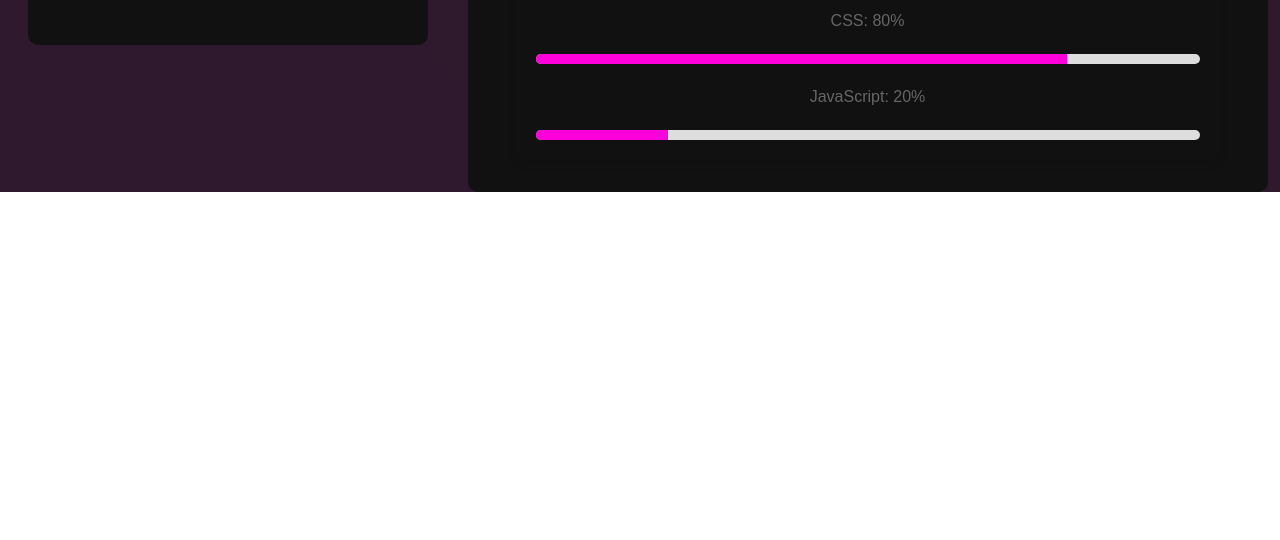
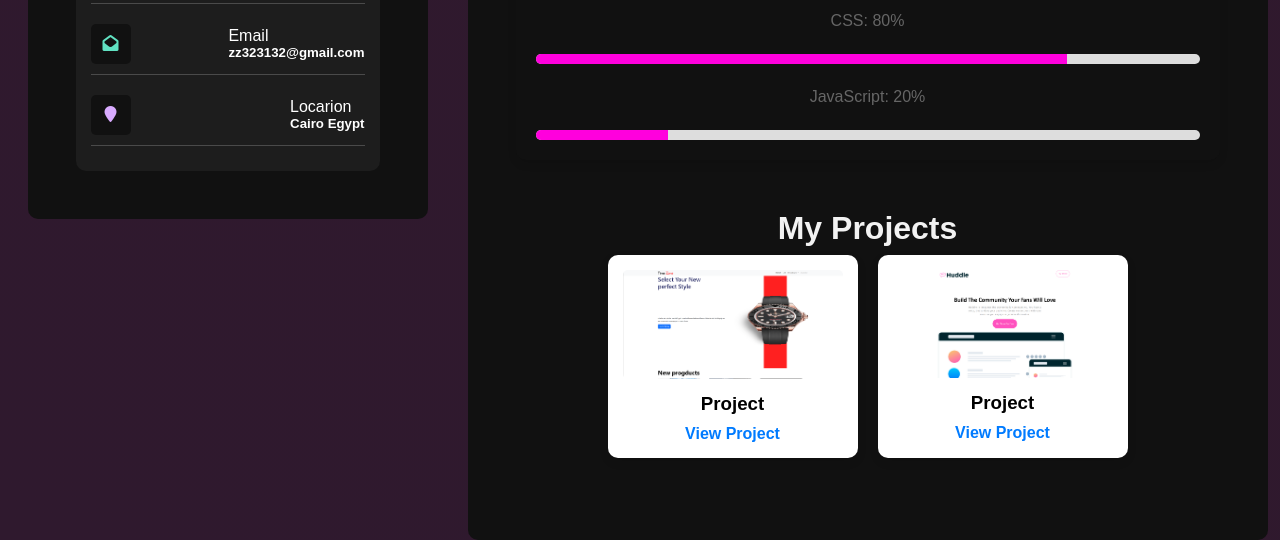
Before and after one commit to ziad1225/ziadz, a plain HTML site: page index.html in a window 1280 px wide. Shown: the part 1032-1572 px from the top of the page. Before the commit the page ends 1224 px from the top, so only its background shows below. Drawn offline with Linux system fonts and the light colour scheme.

Commit message:
first app

```diff
--- a/index.html
+++ b/index.html
@@ -130,6 +130,28 @@
     <div class="progress"><div class="progress-bar" style="width: 20%;"></div></div>
 </div>
 
+
+<div class="portfolio">
+    <h2>My Projects</h2>
+    <div class="projects">
+        <div class="project-card">
+            <img src="images/Screenshot 2025-02-16 131530.png" alt="Project 1">
+            <h3>Project </h3>
+            <!-- <p>Brief description of the project...</p> -->
+            <a href="https://ziad1225.github.io/Projectundertraining6/" target="_blank">View Project</a>
+        </div>
+
+        <div class="project-card">
+            <img src="images/Screenshot 2025-02-16 131857.png" alt="Project 2">
+            <h3>Project</h3>
+            <!-- <p>Brief description of the project...</p> -->
+            <a href="https://ziad1225.github.io/Projectundertraining3/" target="_blank">View Project</a>
+        </div>
+    </div>
+</div>
+
+
+
 </div>
 
 </div>
--- a/zz.css
+++ b/zz.css
@@ -258,3 +258,46 @@ background-color: #222;
     line-height: 10px;
     color: white;
 }
+
+
+.portfolio {
+    text-align: center;
+    margin: 50px 0;
+}
+
+.projects {
+    display: flex;
+    justify-content: center;
+    flex-wrap: wrap;
+    gap: 20px;
+}
+
+.project-card {
+    background: #fff;
+    border-radius: 10px;
+    padding: 15px;
+    box-shadow: 0px 4px 10px rgba(0, 0, 0, 0.1);
+    width: 250px;
+    transition: transform 0.3s;
+}
+
+.project-card img {
+    width: 100%;
+    border-radius: 5px;
+}
+
+.project-card h3 {
+    margin: 10px 0;
+}
+
+.project-card a {
+    display: block;
+    margin-top: 10px;
+    color: #007bff;
+    text-decoration: none;
+    font-weight: bold;
+}
+
+.project-card:hover {
+    transform: scale(1.05);
+}
```
Also changed, not shown: images/Screenshot 2025-02-16 131530.png (added), images/Screenshot 2025-02-16 131857.png (added).
